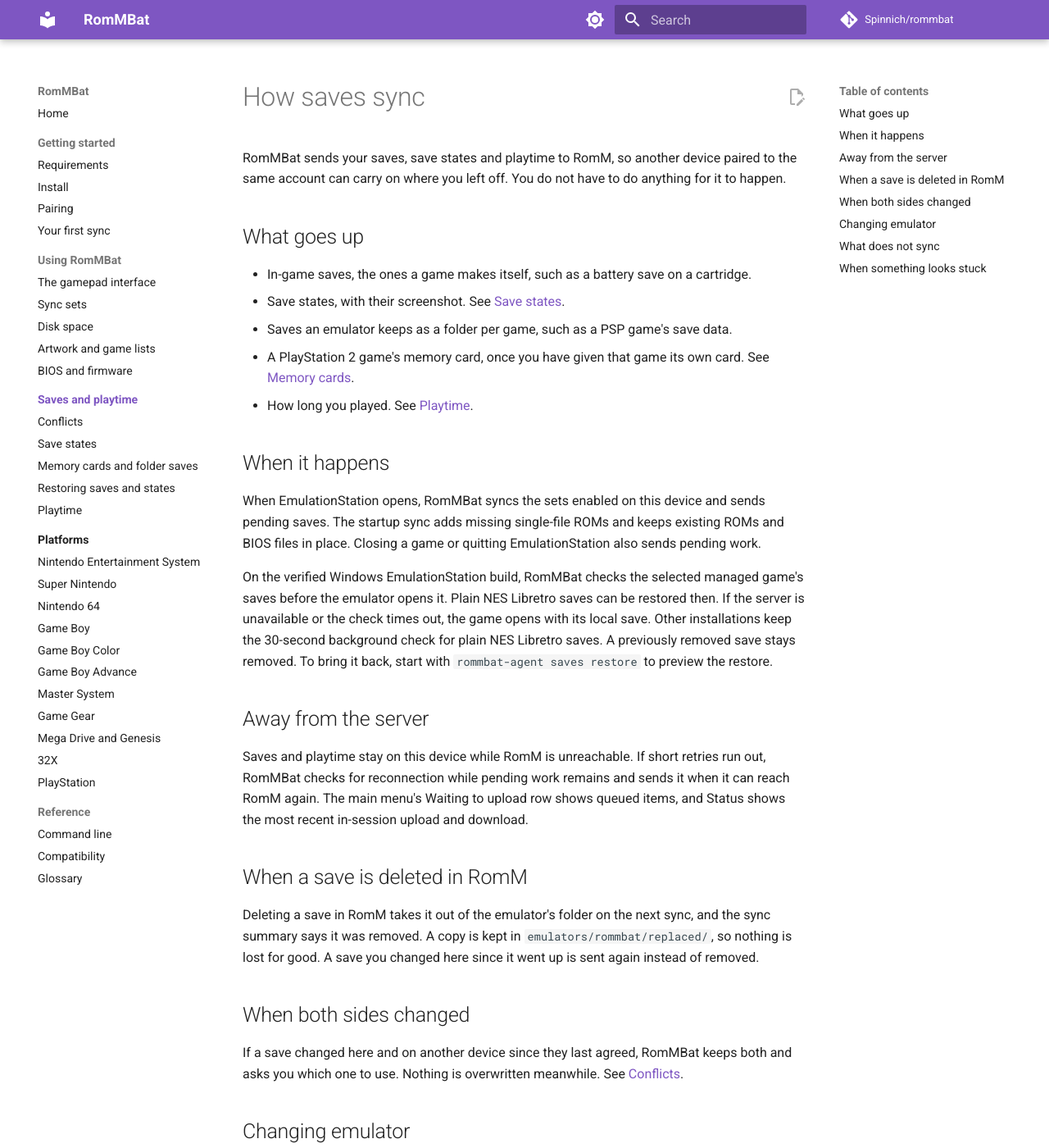
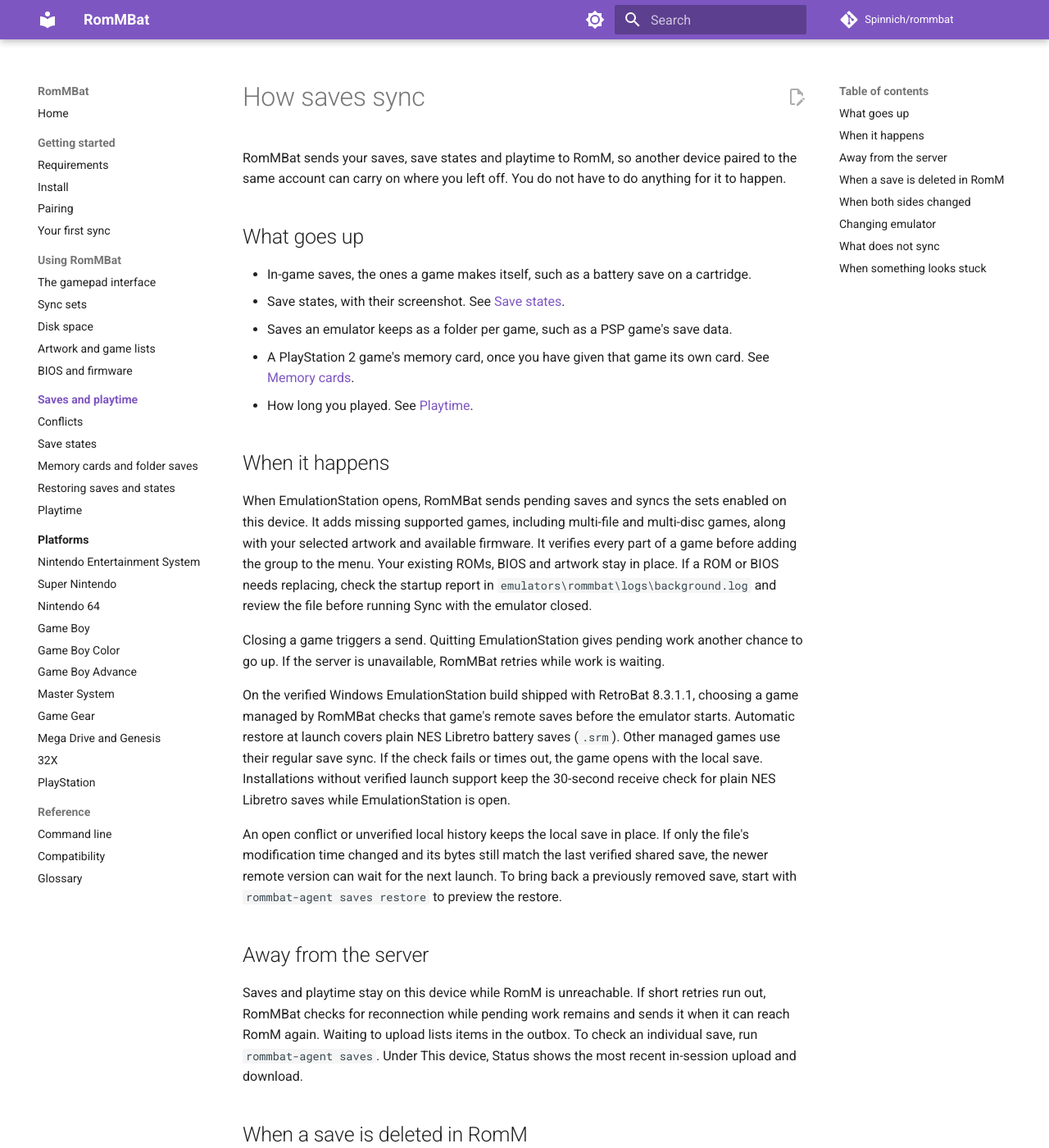
Before and after one commit to Spinnich/rommbat, an MkDocs documentation site: the page built from wiki/saves/index.md, in a window 1280 px wide and 1400 px high. Shown: the whole window at 82% size. Built offline with MkDocs 1.6.1 and Material for MkDocs 9.7.7, drawn with Linux system fonts in a browser that asks for light colours; comment, search, counter and statistics services are not loaded.

Commit message:
Align the guide with verified EmulationStation session sync
Document startup game groups and safe deferrals, the separate Windows prelaunch callback, and when the portable update takes effect.

Co-authored-by: OpenAI Codex <codex@openai.com>

```diff
--- a/wiki/saves/index.md
+++ b/wiki/saves/index.md
@@ -14,24 +14,35 @@ account can carry on where you left off. You do not have to do anything for it t
 
 ## When it happens
 
-When EmulationStation opens, RomMBat syncs the sets enabled on this device and
-sends pending saves. The startup sync adds missing single-file ROMs and keeps existing
-ROMs and BIOS files in place. Closing a game or quitting EmulationStation also sends
-pending work.
+When EmulationStation opens, RomMBat sends pending saves and syncs the sets enabled on this
+device. It adds missing supported games, including multi-file and multi-disc games, along with
+your selected artwork and available firmware. It verifies every part of a game before adding
+the group to the menu. Your existing ROMs, BIOS and artwork stay in place. If a ROM or BIOS
+needs replacing, check the startup report in `emulators\rommbat\logs\background.log` and
+review the file before running Sync with the emulator closed.
 
-On the verified Windows EmulationStation build, RomMBat checks the selected managed
-game's saves before the emulator opens it. Plain NES Libretro saves can be restored
-then. If the server is unavailable or the check times out, the game opens with its
-local save. Other installations keep the 30-second background check for plain NES
-Libretro saves. A previously removed save stays removed. To bring it back, start with
-`rommbat-agent saves restore` to preview the restore.
+Closing a game triggers a send. Quitting EmulationStation gives pending work another chance
+to go up. If the server is unavailable, RomMBat retries while work is waiting.
+
+On the verified Windows EmulationStation build shipped with RetroBat 8.3.1.1, choosing a game
+managed by RomMBat checks that game's remote saves before the emulator starts. Automatic
+restore at launch covers plain NES Libretro battery saves (`.srm`). Other managed games use
+their regular save sync. If the check fails or times out, the game opens with the local save.
+Installations without verified launch support keep the 30-second receive check for plain NES
+Libretro saves while EmulationStation is open.
+
+An open conflict or unverified local history keeps the local save in place. If only the
+file's modification time changed and its bytes still match the last verified shared save,
+the newer remote version can wait for the next launch. To bring back a previously removed
+save, start with `rommbat-agent saves restore` to preview the restore.
 
 ## Away from the server
 
 Saves and playtime stay on this device while RomM is unreachable. If short retries
 run out, RomMBat checks for reconnection while pending work remains and sends it when
-it can reach RomM again. The main menu's Waiting to upload row shows queued items,
-and Status shows the most recent in-session upload and download.
+it can reach RomM again. Waiting to upload lists items in the outbox. To check an individual
+save, run `rommbat-agent saves`. Under This device, Status shows the most recent in-session
+upload and download.
 
 ## When a save is deleted in RomM
 
```
Also changed, not shown: CLAUDE.md (+2 -2 lines), CONTRIBUTING.md (+1 -1 lines), docs/architecture/projects.md (+5 -8 lines), docs/design/principles.md (+5 -3 lines), docs/upstream/retrobat/hooks.md (+16 -8 lines), wiki/getting-started/install.md (+3 -2 lines).
